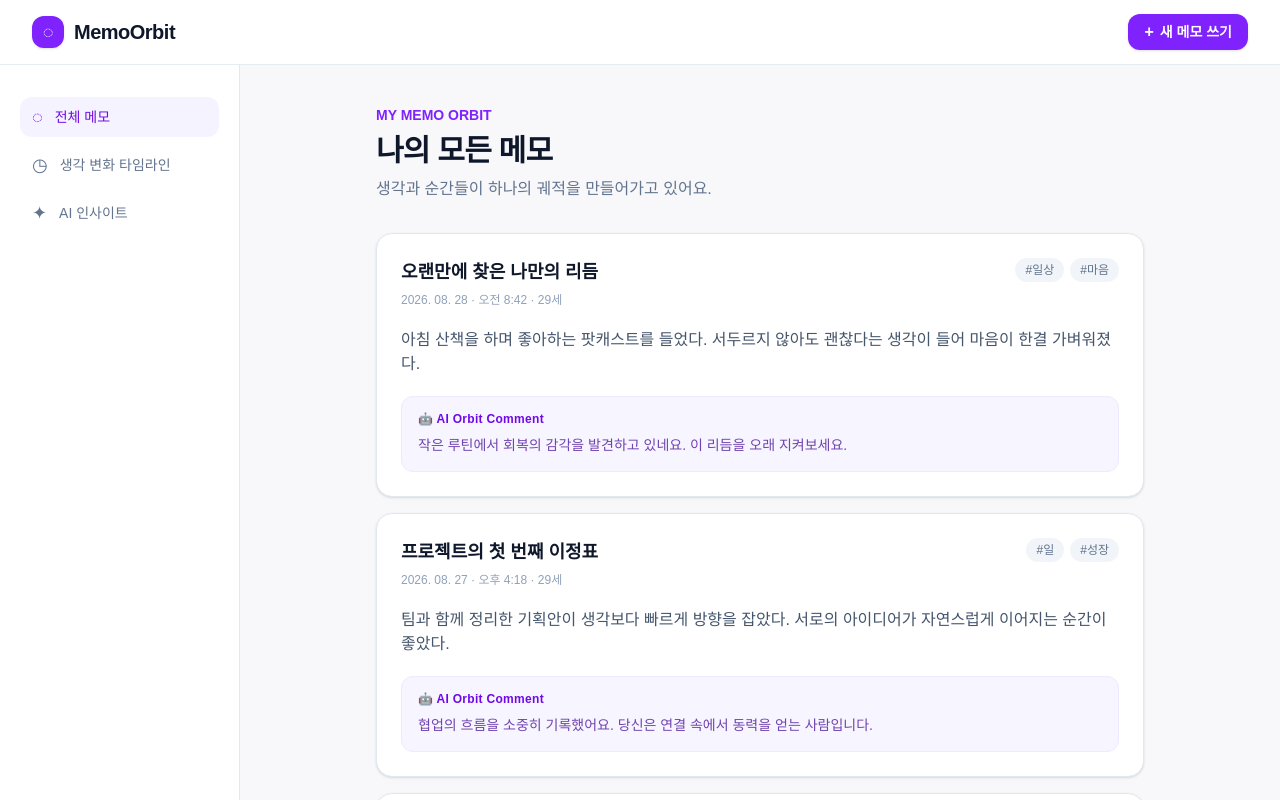
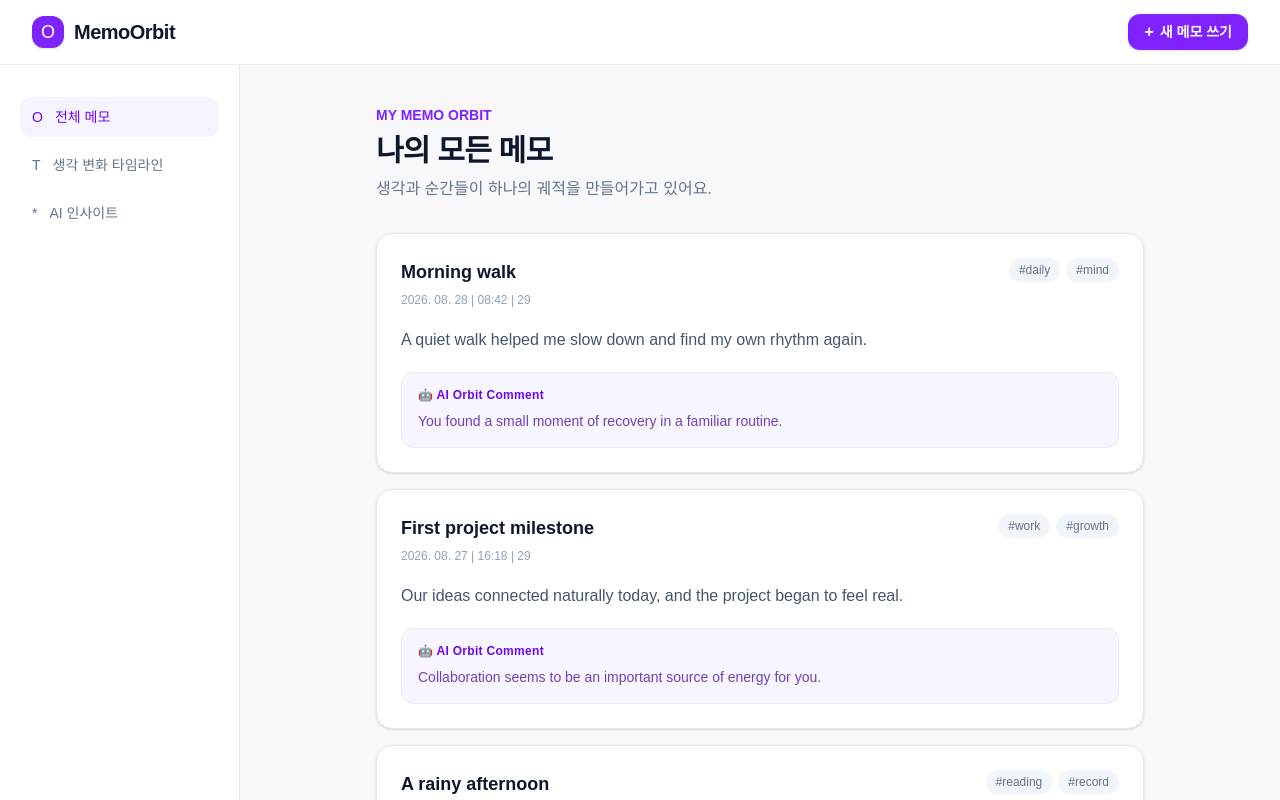
Before and after one commit to jujubeball/260828-memoorbit, a Next.js app: page / in a window 1280 px wide. Shown: the top 800 px of the page. Built offline with nearby package versions, Linux system fonts and the light colour scheme.

Commit message:
feat: 기능 변경 내용 요약

```diff
--- a/app/page.tsx
+++ b/app/page.tsx
@@ -1,74 +1,111 @@
-// 이 파일은 MemoOrbit의 첫 화면을 꾸미는 '교실 칠판'처럼, 메모들을 한곳에 보여주는 역할을 해요.
+"use client";
+
+// 이 페이지는 교실 칠판처럼 메모 카드를 한곳에 모으고, 모달이 만든 새 카드를 받아 붙여 주는 곳이에요.
+import { useState } from "react";
+import { MemoCard } from "@/src/components/MemoCard";
+import { MemoModal, type MemoDraft } from "@/src/components/MemoModal";
 import type { Memo } from "@/types/memo";
 
-// Dummy Data는 아직 서버가 없어도 화면을 연습할 수 있게 준비해 둔 예시 메모예요.
-const memos: Memo[] = [
+const initialMemos: Memo[] = [
   {
     id: "memo-1",
-    title: "오랜만에 찾은 나만의 리듬",
-    content:
-      "아침 산책을 하며 좋아하는 팟캐스트를 들었다. 서두르지 않아도 괜찮다는 생각이 들어 마음이 한결 가벼워졌다.",
-    createdAt: "2026. 08. 28 · 오전 8:42",
+    title: "Morning walk",
+    content: "A quiet walk helped me slow down and find my own rhythm again.",
+    createdAt: "2026. 08. 28 | 08:42",
     ageAtCreation: 29,
-    tags: ["일상", "마음"],
-    aiComment: "작은 루틴에서 회복의 감각을 발견하고 있네요. 이 리듬을 오래 지켜보세요.",
+    tags: ["daily", "mind"],
+    aiComment: "You found a small moment of recovery in a familiar routine.",
   },
   {
     id: "memo-2",
-    title: "프로젝트의 첫 번째 이정표",
-    content:
-      "팀과 함께 정리한 기획안이 생각보다 빠르게 방향을 잡았다. 서로의 아이디어가 자연스럽게 이어지는 순간이 좋았다.",
-    createdAt: "2026. 08. 27 · 오후 4:18",
+    title: "First project milestone",
+    content: "Our ideas connected naturally today, and the project began to feel real.",
+    createdAt: "2026. 08. 27 | 16:18",
     ageAtCreation: 29,
-    tags: ["일", "성장"],
-    aiComment: "협업의 흐름을 소중히 기록했어요. 당신은 연결 속에서 동력을 얻는 사람입니다.",
+    tags: ["work", "growth"],
+    aiComment: "Collaboration seems to be an important source of energy for you.",
   },
   {
     id: "memo-3",
-    title: "비 오는 날의 책갈피",
-    content:
-      "창가에 앉아 책을 읽었다. 빗소리 사이로 문장들이 더 천천히, 깊게 마음에 들어오는 오후였다.",
-    createdAt: "2026. 08. 25 · 오후 2:06",
-    tags: ["독서", "기록"],
-    aiComment: "고요한 순간을 섬세하게 포착했네요. 이런 기억들이 당신만의 궤적을 만듭니다.",
+    title: "A rainy afternoon",
+    content: "Rain at the window made every sentence in my book feel slower and deeper.",
+    createdAt: "2026. 08. 25 | 14:06",
+    tags: ["reading", "record"],
+    aiComment: "You are carefully collecting the quiet details that make up your orbit.",
   },
 ];
 
-const navigation = [
-  { label: "전체 메모", icon: "◌", active: true },
-  { label: "생각 변화 타임라인", icon: "◷", active: false },
-  { label: "AI 인사이트", icon: "✦", active: false },
+// 메뉴 한 칸이 어떤 글자와 모양을 가져야 하는지 적어 둔 안내 카드예요.
+interface NavigationItem {
+  label: string;
+  icon: string;
+  active: boolean;
+}
+
+const navigation: NavigationItem[] = [
+  { label: "\uC804\uCCB4 \uBA54\uBAA8", icon: "O", active: true },
+  { label: "\uC0DD\uAC01 \uBCC0\uD654 \uD0C0\uC784\uB77C\uC778", icon: "T", active: false },
+  { label: "AI \uC778\uC0AC\uC774\uD2B8", icon: "*", active: false },
 ];
 
-export default function Home() {
+export default function Home(): React.JSX.Element {
+  // useState는 칠판에 붙인 메모의 '현재 모습'을 기억하는 상자예요.
+  // 상자 안의 값이 바뀌면 React가 바뀐 부분을 찾아 화면을 다시 그려 줘요.
+  const [memos, setMemos] = useState<Memo[]>(initialMemos);
+  const [isModalOpen, setIsModalOpen] = useState<boolean>(false);
+
+  const handleOpenModal = (): void => setIsModalOpen(true);
+  const handleCloseModal = (): void => setIsModalOpen(false);
+
+  // 이 함수는 새 메모가 들어오는 우체통이에요. 나중에 서버나 로컬스토리지를 연결할 때도 이곳만 바꾸면 돼요.
+  const handleAddMemo = (draft: MemoDraft): void => {
+    const tags: string[] = draft.tags
+      .split(",")
+      // split은 쉼표를 가위처럼 사용해 "일상, 생각"을 두 조각으로 잘라요.
+      .map((tag: string) => tag.trim())
+      // map은 잘린 모든 조각의 앞뒤 공백을 지우는 똑같은 작업을 반복해요.
+      .filter((tag: string) => tag.length > 0);
+      // filter는 빈 조각을 걸러 내는 체처럼, 이름이 있는 태그만 남겨요.
+
+    const newMemo: Memo = {
+      id: crypto.randomUUID(),
+      title: draft.title,
+      content: draft.content,
+      createdAt: new Intl.DateTimeFormat("ko-KR", {
+        dateStyle: "medium",
+        timeStyle: "short",
+      }).format(new Date()),
+      tags,
+      aiComment: "Your new thought has started another gentle orbit.",
+    };
+
+    // 이미 있는 카드 묶음을 직접 바꾸지 않고, 새 카드를 맨 앞에 붙인 새 묶음을 만들어요.
+    // 레고 작품을 뜯지 않고 똑같은 새 작품을 만든 뒤 블록 하나를 더 끼우는 것과 같아요.
+    // React는 새 묶음을 발견하면 화면의 맨 위에 새 메모 카드를 바로 그려 줘요.
+    setMemos((currentMemos: Memo[]) => [newMemo, ...currentMemos]);
+    handleCloseModal();
+  };
+
   return (
     <div className="min-h-screen bg-[#f8f8fb] text-slate-800">
       <header className="sticky top-0 z-10 border-b border-slate-200/80 bg-white/90 backdrop-blur">
         <div className="mx-auto flex h-16 max-w-7xl items-center justify-between px-4 sm:px-6 lg:px-8">
-          <a href="#main-content" className="flex items-center gap-2.5" aria-label="MemoOrbit 홈">
-            <span className="flex size-8 items-center justify-center rounded-xl bg-violet-600 text-lg text-white shadow-sm">◌</span>
+          <a href="#main-content" className="flex items-center gap-2.5" aria-label="MemoOrbit home">
+            <span className="flex size-8 items-center justify-center rounded-xl bg-violet-600 text-lg text-white shadow-sm">O</span>
             <span className="text-xl font-bold tracking-tight text-slate-900">MemoOrbit</span>
           </a>
-          <button className="rounded-xl bg-violet-600 px-3.5 py-2 text-sm font-semibold text-white shadow-sm transition hover:bg-violet-700 focus:outline-none focus:ring-2 focus:ring-violet-500 focus:ring-offset-2 sm:px-4">
-            <span className="mr-1.5 text-base leading-none">+</span>새 메모 쓰기
+          <button type="button" onClick={handleOpenModal} className="rounded-xl bg-violet-600 px-3.5 py-2 text-sm font-semibold text-white shadow-sm transition hover:bg-violet-700 focus:outline-none focus:ring-2 focus:ring-violet-500 focus:ring-offset-2 sm:px-4">
+            <span className="mr-1.5 text-base leading-none">+</span>{ "\uC0C8 \uBA54\uBAA8 \uC4F0\uAE30" }
           </button>
         </div>
       </header>
 
       <div className="mx-auto flex max-w-7xl flex-col lg:flex-row">
         <aside className="border-b border-slate-200 bg-white px-4 py-3 lg:min-h-[calc(100vh-4rem)] lg:w-60 lg:border-r lg:border-b-0 lg:px-5 lg:py-8">
-          <nav aria-label="주요 메뉴" className="flex gap-2 overflow-x-auto lg:flex-col">
-            {navigation.map((item) => (
-              <a
-                key={item.label}
-                href="#main-content"
-                className={`flex shrink-0 items-center gap-3 rounded-xl px-3 py-2.5 text-sm font-medium transition ${
-                  item.active
-                    ? "bg-violet-50 text-violet-700"
-                    : "text-slate-500 hover:bg-slate-50 hover:text-slate-800"
-                }`}
-              >
-                <span className="text-lg leading-none" aria-hidden="true">{item.icon}</span>
+          <nav aria-label="Main navigation" className="flex gap-2 overflow-x-auto lg:flex-col">
+            {navigation.map((item: NavigationItem) => (
+              <a key={item.label} href="#main-content" className={`flex shrink-0 items-center gap-3 rounded-xl px-3 py-2.5 text-sm font-medium transition ${item.active ? "bg-violet-50 text-violet-700" : "text-slate-500 hover:bg-slate-50 hover:text-slate-800"}`}>
+                <span className="text-sm leading-none" aria-hidden="true">{item.icon}</span>
                 {item.label}
               </a>
             ))}
@@ -79,40 +116,18 @@ export default function Home() {
           <div className="mx-auto max-w-3xl">
             <div className="mb-8">
               <p className="mb-2 text-sm font-semibold text-violet-600">MY MEMO ORBIT</p>
-              <h1 className="text-2xl font-bold tracking-tight text-slate-900 sm:text-3xl">나의 모든 메모</h1>
-              <p className="mt-2 text-sm text-slate-500 sm:text-base">생각과 순간들이 하나의 궤적을 만들어가고 있어요.</p>
+              <h1 className="text-2xl font-bold tracking-tight text-slate-900 sm:text-3xl">{ "\uB098\uC758 \uBAA8\uB4E0 \uBA54\uBAA8" }</h1>
+              <p className="mt-2 text-sm text-slate-500 sm:text-base">{ "\uC0DD\uAC01\uACFC \uC21C\uAC04\uB4E4\uC774 \uD558\uB098\uC758 \uADA4\uC801\uC744 \uB9CC\uB4E4\uC5B4\uAC00\uACE0 \uC788\uC5B4\uC694." }</p>
             </div>
-
-            <section className="space-y-4" aria-label="메모 목록">
-              {/* map은 메모 상자(memos)를 하나씩 꺼내 Memo 카드 컴포넌트 모양으로 화면에 그려줘요. */}
-              {memos.map((memo) => (
-                <article key={memo.id} className="rounded-2xl border border-slate-200 bg-white p-5 shadow-sm transition-shadow hover:shadow-md sm:p-6">
-                  <div className="flex flex-wrap items-start justify-between gap-3">
-                    <div>
-                      <h2 className="text-lg font-bold text-slate-900">{memo.title}</h2>
-                      <p className="mt-1.5 text-xs text-slate-400">{memo.createdAt}{memo.ageAtCreation ? ` · ${memo.ageAtCreation}세` : ""}</p>
-                    </div>
-                    <div className="flex flex-wrap justify-end gap-1.5">
-                      {memo.tags.map((tag) => (
-                        <span key={tag} className="rounded-full bg-slate-100 px-2.5 py-1 text-xs font-medium text-slate-500">#{tag}</span>
-                      ))}
-                    </div>
-                  </div>
-                  <p className="mt-5 text-sm leading-6 text-slate-600 sm:text-base">{memo.content}</p>
-
-                  {/* aiComment가 있는 메모에서만 AI 카드 조각을 붙여서 보여줘요. */}
-                  {memo.aiComment && (
-                    <div className="mt-5 rounded-xl border border-violet-100 bg-violet-50/80 px-4 py-3.5">
-                      <p className="text-xs font-bold tracking-wide text-violet-700">🤖 AI Orbit Comment</p>
-                      <p className="mt-1.5 text-sm leading-6 text-violet-900/80">{memo.aiComment}</p>
-                    </div>
-                  )}
-                </article>
-              ))}
+            <section className="space-y-4" aria-label="Memo list">
+              {/* map은 메모 상자에서 메모를 하나씩 꺼내서, 재사용 가능한 MemoCard 액자에 끼워 화면에 보여 줘요. */}
+              {memos.map((memo: Memo) => <MemoCard key={memo.id} memo={memo} />)}
             </section>
           </div>
         </main>
       </div>
+
+      <MemoModal isOpen={isModalOpen} onClose={handleCloseModal} onSubmit={handleAddMemo} />
     </div>
   );
 }
--- /dev/null
+++ b/src/components/MemoCard.tsx
@@ -0,0 +1,41 @@
+// 이 컴포넌트는 메모 한 장을 예쁜 액자에 넣어 보여 주는 역할을 해요.
+import type { Memo } from "@/types/memo";
+
+interface MemoCardProps {
+  // 부모가 건네준 memo 한 장을 받아서, 이 액자 안에 그려요.
+  memo: Memo;
+}
+
+export function MemoCard({ memo }: MemoCardProps) {
+  return (
+    <article className="rounded-2xl border border-slate-200 bg-white p-5 shadow-sm transition-shadow hover:shadow-md sm:p-6">
+      <div className="flex flex-wrap items-start justify-between gap-3">
+        <div>
+          <h2 className="text-lg font-bold text-slate-900">{memo.title}</h2>
+          <p className="mt-1.5 text-xs text-slate-400">
+            {memo.createdAt}
+            {memo.ageAtCreation ? ` | ${memo.ageAtCreation}` : ""}
+          </p>
+        </div>
+        <div className="flex flex-wrap justify-end gap-1.5">
+          {/* map은 태그 바구니에서 태그를 하나씩 꺼내, 같은 모양의 작은 이름표로 만들어요. */}
+          {memo.tags.map((tag: string) => (
+            <span key={tag} className="rounded-full bg-slate-100 px-2.5 py-1 text-xs font-medium text-slate-500">
+              #{tag}
+            </span>
+          ))}
+        </div>
+      </div>
+
+      <p className="mt-5 text-sm leading-6 text-slate-600 sm:text-base">{memo.content}</p>
+
+      {/* aiComment가 있을 때만 AI 액자를 보여 줘요. 삼항 연산자는 "있으면 왼쪽, 없으면 오른쪽"을 고르는 갈림길이에요. */}
+      {memo.aiComment ? (
+        <div className="mt-5 rounded-xl border border-violet-100 bg-violet-50/80 px-4 py-3.5">
+          <p className="text-xs font-bold tracking-wide text-violet-700">{"\uD83E\uDD16 AI Orbit Comment"}</p>
+          <p className="mt-1.5 text-sm leading-6 text-violet-900/80">{memo.aiComment}</p>
+        </div>
+      ) : null}
+    </article>
+  );
+}
--- /dev/null
+++ b/src/components/MemoModal.tsx
@@ -0,0 +1,85 @@
+"use client";
+
+// 이 컴포넌트는 부모가 열어 달라고 할 때만 펼쳐지는 작은 메모 공책이에요.
+import { type FormEvent, useEffect, useState } from "react";
+
+// MemoDraft는 아직 저장 전인 메모 초안이에요. 공책에 연필로 적는 내용이라고 생각하면 돼요.
+export interface MemoDraft {
+  title: string;
+  content: string;
+  tags: string;
+}
+
+// Props는 부모 컴포넌트가 이 공책에 건네주는 약속이에요.
+// 열지, 닫을 때 무엇을 할지, 저장한 초안을 어디로 보낼지 모두 타입으로 정해 둬요.
+interface MemoModalProps {
+  isOpen: boolean;
+  onClose: () => void;
+  onSubmit: (draft: MemoDraft) => void;
+}
+
+const emptyDraft: MemoDraft = { title: "", content: "", tags: "" };
+
+export function MemoModal({ isOpen, onClose, onSubmit }: MemoModalProps) {
+  // draft 상자는 사용자가 입력 중인 글자를 잠시 보관해 두는 연습장 역할을 해요.
+  const [draft, setDraft] = useState<MemoDraft>(emptyDraft);
+
+  // 공책을 새로 펼칠 때마다 빈 페이지에서 시작하도록 입력 칸을 깨끗하게 비워요.
+  useEffect(() => {
+    if (isOpen) {
+      setDraft(emptyDraft);
+    }
+  }, [isOpen]);
+
+  if (!isOpen) {
+    return null;
+  }
+
+  const handleSubmit = (event: FormEvent<HTMLFormElement>): void => {
+    // 폼의 기본 새로고침을 막아야, 공책에 적은 내용이 화면 전환으로 사라지지 않아요.
+    event.preventDefault();
+    if (!draft.title.trim() || !draft.content.trim()) {
+      return;
+    }
+
+    onSubmit({
+      title: draft.title.trim(),
+      content: draft.content.trim(),
+      tags: draft.tags.trim(),
+    });
+  };
+
+  return (
+    <div className="fixed inset-0 z-50 flex items-end justify-center bg-slate-950/40 p-4 sm:items-center" role="dialog" aria-modal="true" aria-labelledby="memo-modal-title">
+      <div className="w-full max-w-lg rounded-2xl bg-white p-5 shadow-2xl sm:p-6">
+        <div className="flex items-center justify-between gap-4">
+          <div>
+            <p className="text-xs font-bold tracking-wide text-violet-600">NEW MEMO</p>
+            <h2 id="memo-modal-title" className="mt-1 text-xl font-bold text-slate-900">{ "\uC0C8 \uBA54\uBAA8 \uC4F0\uAE30" }</h2>
+          </div>
+          <button type="button" onClick={onClose} className="rounded-lg p-2 text-slate-400 transition hover:bg-slate-100 hover:text-slate-700" aria-label="Close modal">X</button>
+        </div>
+
+        <form onSubmit={handleSubmit} className="mt-6 space-y-4">
+          <label className="block text-sm font-semibold text-slate-700">
+            { "\uC81C\uBAA9" }
+            <input value={draft.title} onChange={(event) => setDraft((current: MemoDraft) => ({ ...current, title: event.target.value }))} required className="mt-2 w-full rounded-xl border border-slate-200 px-3.5 py-2.5 text-sm outline-none transition placeholder:text-slate-400 focus:border-violet-500 focus:ring-2 focus:ring-violet-100" placeholder="Write a short title" />
+          </label>
+          <label className="block text-sm font-semibold text-slate-700">
+            { "\uB0B4\uC6A9" }
+            <textarea value={draft.content} onChange={(event) => setDraft((current: MemoDraft) => ({ ...current, content: event.target.value }))} required rows={5} className="mt-2 w-full resize-none rounded-xl border border-slate-200 px-3.5 py-2.5 text-sm outline-none transition placeholder:text-slate-400 focus:border-violet-500 focus:ring-2 focus:ring-violet-100" placeholder="What is on your mind?" />
+          </label>
+          <label className="block text-sm font-semibold text-slate-700">
+            { "\uD0DC\uADF8" }
+            <input value={draft.tags} onChange={(event) => setDraft((current: MemoDraft) => ({ ...current, tags: event.target.value }))} className="mt-2 w-full rounded-xl border border-slate-200 px-3.5 py-2.5 text-sm outline-none transition placeholder:text-slate-400 focus:border-violet-500 focus:ring-2 focus:ring-violet-100" placeholder="daily, idea, work" />
+            <span className="mt-1.5 block text-xs font-normal text-slate-400">{ "\uC26C\uD45C(,)\uB85C \uAD6C\uBD84\uD574 \uC785\uB825\uD574 \uC8FC\uC138\uC694." }</span>
+          </label>
+          <div className="flex justify-end gap-2 pt-2">
+            <button type="button" onClick={onClose} className="rounded-xl px-4 py-2.5 text-sm font-semibold text-slate-600 transition hover:bg-slate-100">{ "\uCDE8\uC18C" }</button>
+            <button type="submit" className="rounded-xl bg-violet-600 px-4 py-2.5 text-sm font-semibold text-white shadow-sm transition hover:bg-violet-700">{ "\uC800\uC7A5\uD558\uAE30" }</button>
+          </div>
+        </form>
+      </div>
+    </div>
+  );
+}
```
Also changed, not shown: 1 other file (tests, documents, lock files or other folders).
